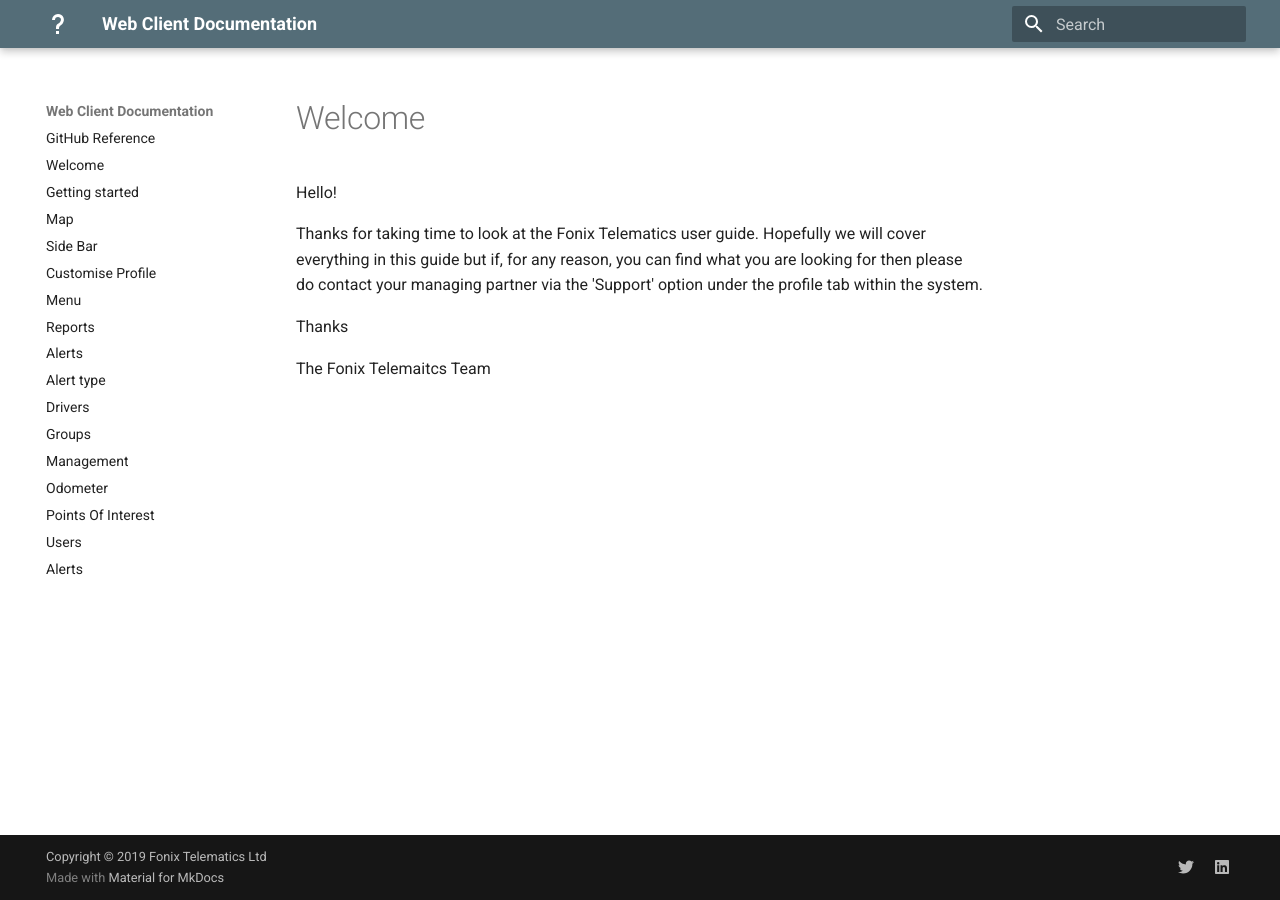
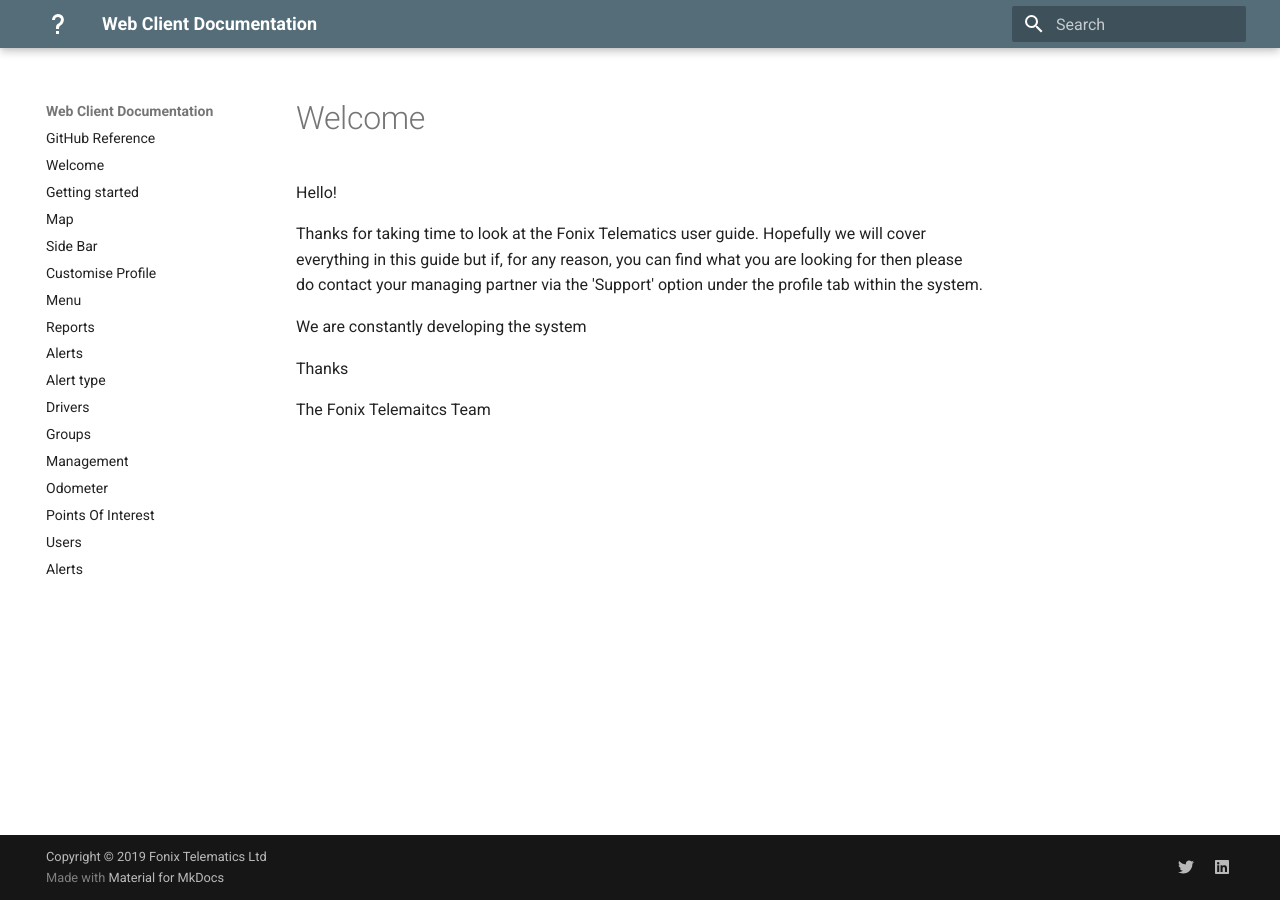
Before and after one commit to fonixtelematics/user-manual, an MkDocs documentation site: the page built from docs/Intro.md, in a window 1280 px wide. Built offline with MkDocs 1.6.1 and Material for MkDocs 9.7.7, drawn with Linux system fonts in a browser that asks for light colours.

Commit message:
docs/Intro.md updated from https://stackedit.io/

```diff
--- a/docs/Intro.md
+++ b/docs/Intro.md
@@ -4,9 +4,12 @@ Hello!
 
 Thanks for taking time to look at the Fonix Telematics user guide. Hopefully we will cover everything in this guide but if, for any reason, you can find what you are looking for then please do contact your managing partner via the 'Support' option under the profile tab within the system.
 
+We are constantly developing the system
+
 Thanks
 
 The Fonix Telemaitcs Team
 <!--stackedit_data:
-eyJoaXN0b3J5IjpbLTE1Mjk2NTEwMDhdfQ==
+eyJoaXN0b3J5IjpbLTE0NDk0NTUyNjAsLTE1Mjk2NTEwMDhdfQ
+==
 -->
```
